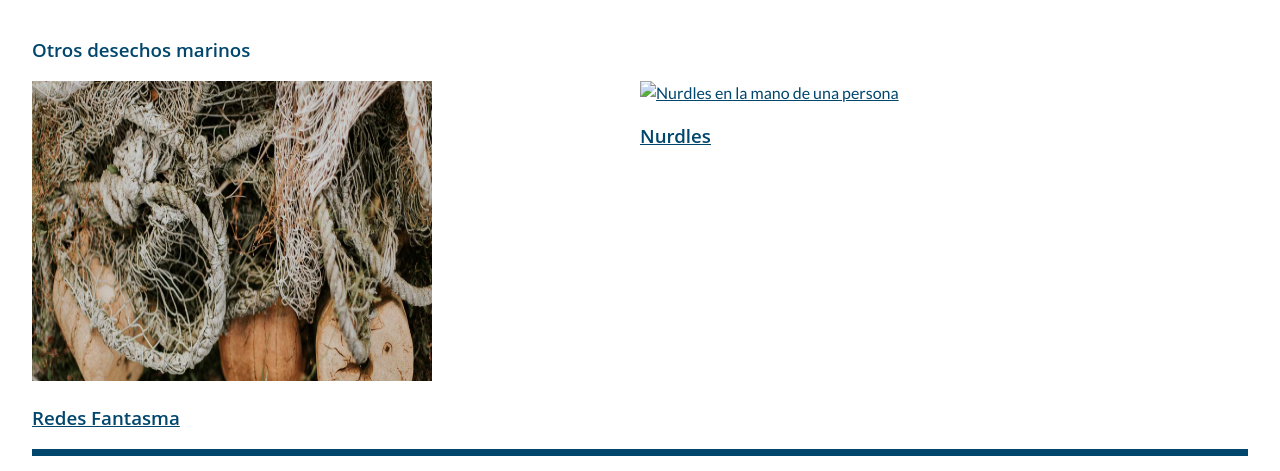
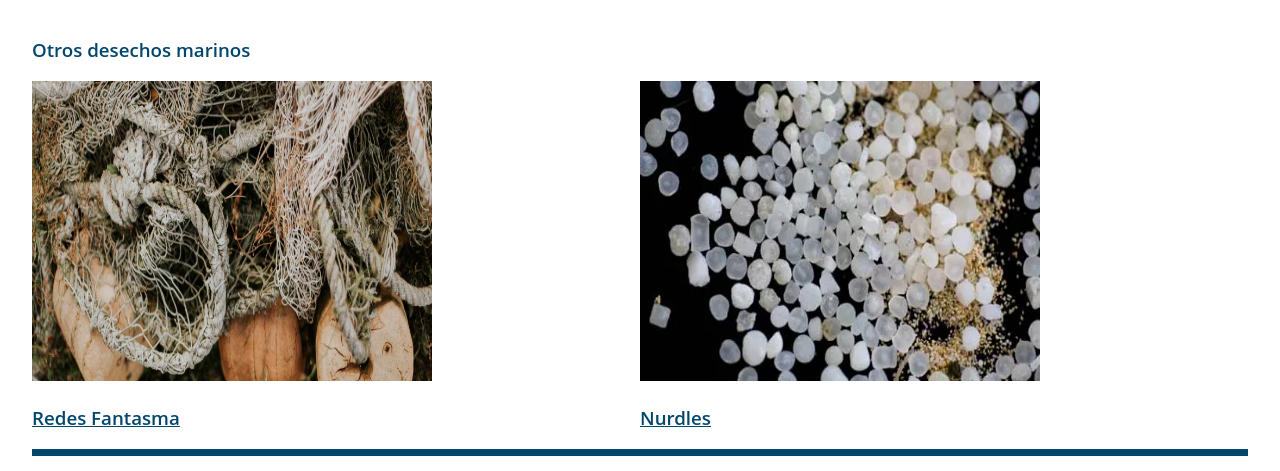
Before and after one commit to nazaretgallego/masterUOC, a website built with Parcel: page microplasticos.html in a window 1280 px wide. Shown: the part 2361-2832 px from the top of the page. Built offline with nearby package versions, Linux system fonts and the light colour scheme.

Commit message:
Update microplasticos.html

```diff
--- a/microplasticos.html
+++ b/microplasticos.html
@@ -76,7 +76,7 @@
                 <section class="redes"><a href="redes-fantasma.html"><img src="img/fishing-net.jpg" alt="Redes de pesca" width="400" height="300">
                     <h3>Redes Fantasma</h3></a>
                 </section>
-                <section class="nurdles"><a href="nurdles.html"><img src="img/nurdles.jpg" alt="Nurdles en la mano de una persona" width="400" height="300">
+                <section class="nurdles"><a href="nurdles.html"><img src="img/nurdles.webp" alt="Nurdles en la mano de una persona" width="400" height="300">
                     <h3>Nurdles</h3></a>
                 </section>
     </div>
```
